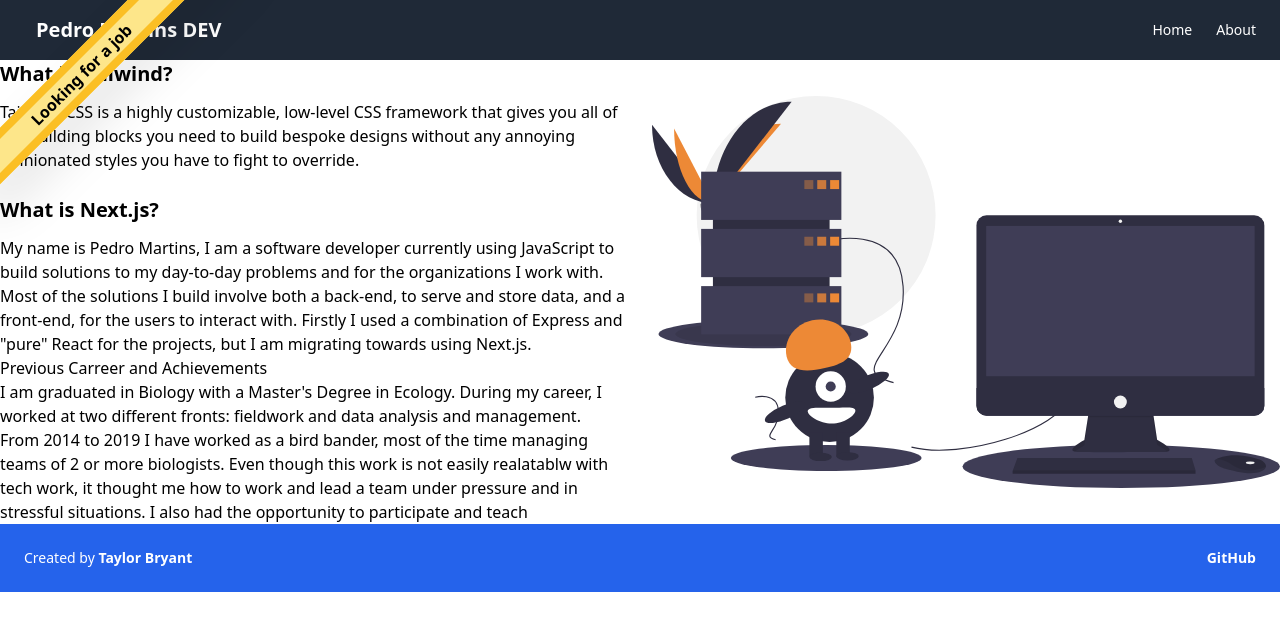
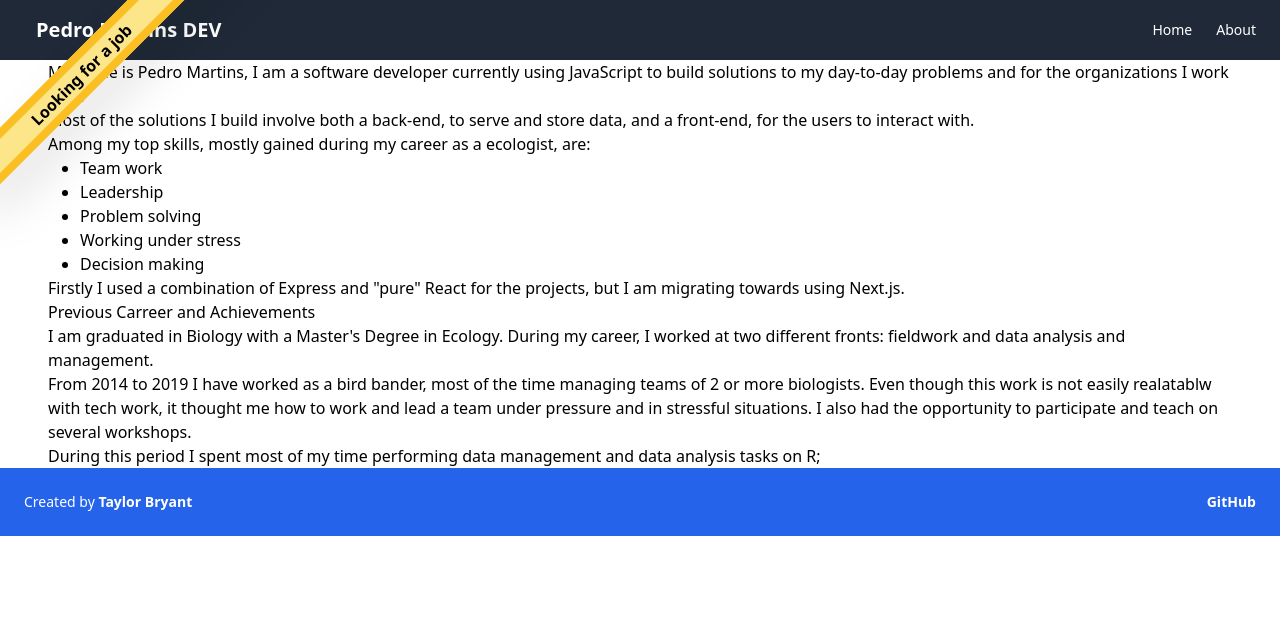
Before and after one commit to pedrovrima/portfolio, a Next.js app: page /about in a window 1280 px wide. Shown: the top 630 px of the page. Built offline with nearby package versions, Linux system fonts and the light colour scheme.

Commit message:
up to date

```diff
--- a/pages/about.js
+++ b/pages/about.js
@@ -2,38 +2,50 @@ import Image from "next/image";
 
 export default function AboutPage() {
   return (
-    <div className="grid md:grid-cols-2 gap-6 grid-cols-1">
-      <div>
-        <section className="mb-6">
-          <h2 className="mb-3 text-xl font-bold">What is Tailwind?</h2>
+    <div className="mx-12">
+      <p>
+        My name is Pedro Martins, I am a software developer currently using
+        JavaScript to build solutions to my day-to-day problems and for the
+        organizations I work with.{" "}
+      </p>
+      <p>
+        Most of the solutions I build involve both a back-end, to serve and
+        store data, and a front-end, for the users to interact with.
+      </p>
 
-          <p>
-            Tailwind CSS is a highly customizable, low-level CSS framework that
-            gives you all of the building blocks you need to build bespoke
-            designs without any annoying opinionated styles you have to fight to
-            override.
-          </p>
-        </section>
+      <p>
+        Among my top skills, mostly gained during my career as a ecologist, are:
+      </p>
+      <ul className="list-disc ml-8">
+      <li >Team work</li>
+      <li>Leadership</li>
+      <li>Problem solving</li>
+      <li>Working under stress</li>
+      <li>Decision making</li>
+      </ul>
+      <p>
+        Firstly I used a combination of Express and "pure" React for the
+        projects, but I am migrating towards using Next.js.{" "}
+      </p>
 
-        <section>
-          <h2 className="mb-3 text-xl font-bold">What is Next.js?</h2>
-          <p>
-My name is Pedro Martins, I am a software developer currently using JavaScript to build solutions to my day-to-day problems and for the organizations I work with.          </p>
-<p>Most of the solutions I build involve both a back-end, to serve and store data, and a front-end, for the users to interact with. Firstly I used a combination of Express and "pure" React for the projects, but I am migrating towards using Next.js. </p>
+      <p>Previous Carreer and Achievements</p>
 
-<p>Previous Carreer and Achievements</p>
-
-<p>I am graduated in Biology with a Master's Degree in Ecology. During my career, I worked at two different fronts: fieldwork and data analysis and management.</p>
-<p>From 2014 to 2019 I have worked as a bird bander, most of the time managing teams of 2 or more biologists. Even though this work is not easily realatablw with tech work, it thought me how to work and lead a team under pressure and in stressful situations. I also had the opportunity to participate and teach </p>
-        </section>
-      </div>
-
-      <Image
-        alt="A one-eyed alien holding a broken cable connected between a server and a desktop computer"
-        src="/critter.svg"
-        width={476}
-        height={297.17}
-      />
+      <p>
+        I am graduated in Biology with a Master's Degree in Ecology. During my
+        career, I worked at two different fronts: fieldwork and data analysis
+        and management.
+      </p>
+      <p>
+        From 2014 to 2019 I have worked as a bird bander, most of the time
+        managing teams of 2 or more biologists. Even though this work is not
+        easily realatablw with tech work, it thought me how to work and lead a
+        team under pressure and in stressful situations. I also had the
+        opportunity to participate and teach on several workshops.{" "}
+      </p>
+      <p>
+        During this period I spent most of my time performing data management
+        and data analysis tasks on R;
+      </p>
     </div>
   );
 }
--- a/pages/index.js
+++ b/pages/index.js
@@ -1,5 +1,19 @@
 import Image from "next/image";
 import Projects from "@components/projects";
+import { useRef, useEffect } from "react";
+
+const getPixelRatio = (context) => {
+  var backingStore =
+    context.backingStorePixelRatio ||
+    context.webkitBackingStorePixelRatio ||
+    context.mozBackingStorePixelRatio ||
+    context.msBackingStorePixelRatio ||
+    context.oBackingStorePixelRatio ||
+    context.backingStorePixelRatio ||
+    1;
+
+  return (window.devicePixelRatio || 1) / backingStore;
+};
 
 const proje = [
   {
@@ -85,7 +99,7 @@ const proje = [
     images: [
       "/projects/sono1.png",
       "/projects/sono2.png",
-      "/projects/sono3.png",
+      "/projects/sono3.png"
     ],
 
     techstack: {
@@ -94,8 +108,8 @@ const proje = [
         { name: "React" },
         { name: "Express" },
         { name: "MongoDB" },
-        { name: "Heroku" },
-      ],
+        { name: "Heroku" }
+      ]
     },
     title: "Baby sleep tracker",
     description:
@@ -104,17 +118,10 @@ const proje = [
     liveUrl: "www.oama.eco.br"
   },
   {
-    images: [
-      "/projects/sono1.png",
-      "/projects/sono2.png",
-      "/projects/sono3.png",
-    ],
+    images: ["/projects/pomodoro.png"],
 
     techstack: {
-      major: [
-        { name: "Firefox" },
-
-      ],
+      major: [{ name: "Firefox" }]
     },
     title: "Pomodoro Blocker",
     description:
@@ -125,6 +132,112 @@ const proje = [
 ];
 
 export default function IndexPage() {
+  const ref = useRef();
+
+  // useEffect(() => {
+  //   let canvas = ref.current;
+  //   let context = canvas.getContext('2d');
+  //   let requestId;
+  //   var stars = [], // Array that contains the stars
+  //     FPS = 45, // Frames per second
+  //     x = 2, // Number of stars
+  //     mouse = {
+  //       x: 0,
+  //       y: 0
+  //     }; // mouse location
+
+  //   // Push stars to array
+
+  //   for (var i = 0; i < x; i++) {
+  //     stars.push({
+  //       x: Math.random() * canvas.width,
+  //       y: Math.random() * canvas.height,
+  //       radius: Math.random() * 1 + 1,
+  //       vx: Math.floor(Math.random() * 50) - 25,
+  //       vy: Math.floor(Math.random() * 50) - 25
+  //     });
+  //   }
+
+  //   // Draw the scene
+
+  //   function draw() {
+  //     context.clearRect(0, 0, canvas.width, canvas.height);
+
+  //     context.globalCompositeOperation = "lighter";
+
+  //     for (var i = 0, x = stars.length; i < x; i++) {
+  //       var s = stars[i];
+
+  //       context.fillStyle = "#fff";
+  //       context.beginPath();
+  //       context.arc(s.x, s.y, s.radius, 0, 2 * Math.PI);
+  //       context.fill();
+  //       context.fillStyle = "black";
+  //       context.stroke();
+  //     }
+
+  //     context.beginPath();
+  //     for (var i = 0, x = stars.length; i < x; i++) {
+  //       var starI = stars[i];
+  //       context.moveTo(starI.x, starI.y);
+  //       if (distance(mouse, starI) < 150) context.lineTo(mouse.x, mouse.y);
+  //       for (var j = 0, x = stars.length; j < x; j++) {
+  //         var starII = stars[j];
+  //         if (distance(starI, starII) < 150) {
+  //           //context.globalAlpha = (1 / 150 * distance(starI, starII).toFixed(1));
+  //           context.lineTo(starII.x, starII.y);
+  //         }
+  //       }
+  //     }
+  //     context.lineWidth = 0.05;
+  //     context.strokeStyle = "white";
+  //     context.stroke();
+  //   }
+
+  //   function distance(point1, point2) {
+  //     var xs = 0;
+  //     var ys = 0;
+
+  //     xs = point2.x - point1.x;
+  //     xs = xs * xs;
+
+  //     ys = point2.y - point1.y;
+  //     ys = ys * ys;
+
+  //     return Math.sqrt(xs + ys);
+  //   }
+
+  //   // Update star locations
+
+  //   function update() {
+  //     for (var i = 0, x = stars.length; i < x; i++) {
+  //       var s = stars[i];
+
+  //       s.x += s.vx / FPS;
+  //       s.y += s.vy / FPS;
+
+  //       if (s.x < 0 || s.x > canvas.width) s.vx = -s.vx;
+  //       if (s.y < 0 || s.y > canvas.height) s.vy = -s.vy;
+  //     }
+  //   }
+
+  //   canvas.addEventListener("mousemove", function (e) {
+  //     mouse.x = e.clientX;
+  //     mouse.y = e.clientY;
+  //   });
+
+  //   // Update and draw
+
+  //   function tick() {
+  //     update();
+  //     requestId=requestAnimationFrame(tick);
+  //   }
+
+  //   tick();
+  //   return () => {
+  //     cancelAnimationFrame(requestId);
+  //   };
+  // });
   return (
     <div className="flex flex-col items-center justify-center space-y-2">
       <div className="w-full p-8 mb-12 py-36 bg-gray-900 ">
@@ -135,13 +248,19 @@ export default function IndexPage() {
           I am a Fullstack Developer that &#128154; finding simple solutions for
           complex problems
         </h2>
+        <canvas ref={ref} style={{position:"absolute"}}></canvas>
       </div>
       <div className="flex flex-col  items-center py-24 bg-gray-50">
         <h1 className="text-3xl mb-4 font-bold">About </h1>
-      <p className="px-8 sm:px-96 text-lg">I am a graduated ecologist who has spent most of my carrer doing data management and statistical analysis using R. In the last couple years I started transiotioning to software develepoment, aiming to create tools that facilitate the work done by the organizations I work with.</p>
+        <p className="px-8 sm:px-96 text-lg">
+          I am a graduated ecologist who has spent most of my carrer doing data
+          management and statistical analysis using R. In the last couple years
+          I started transiotioning to software develepoment, aiming to create
+          tools that facilitate the work done by the organizations I work with.
+        </p>
       </div>
       <div className=" mb-24">
-      <Projects projects={proje}></Projects>
+        <Projects projects={proje}></Projects>
       </div>
     </div>
   );
```
Also changed, not shown: public/projects/pomodoro.png (added).
